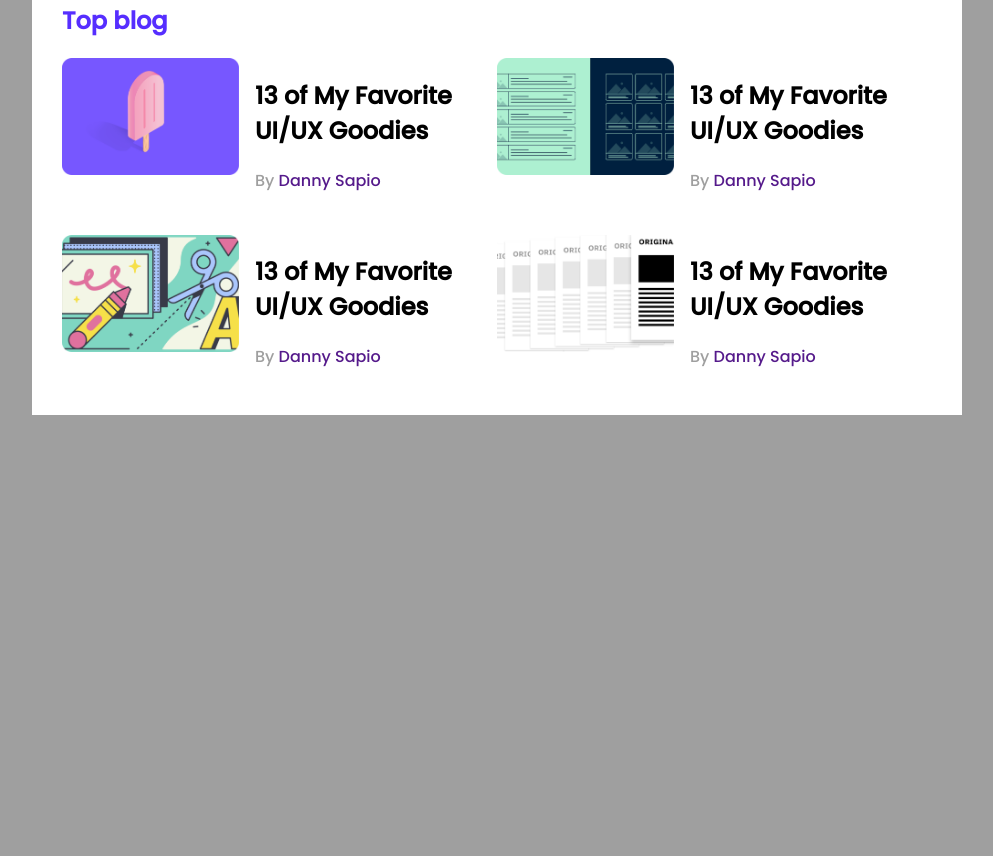
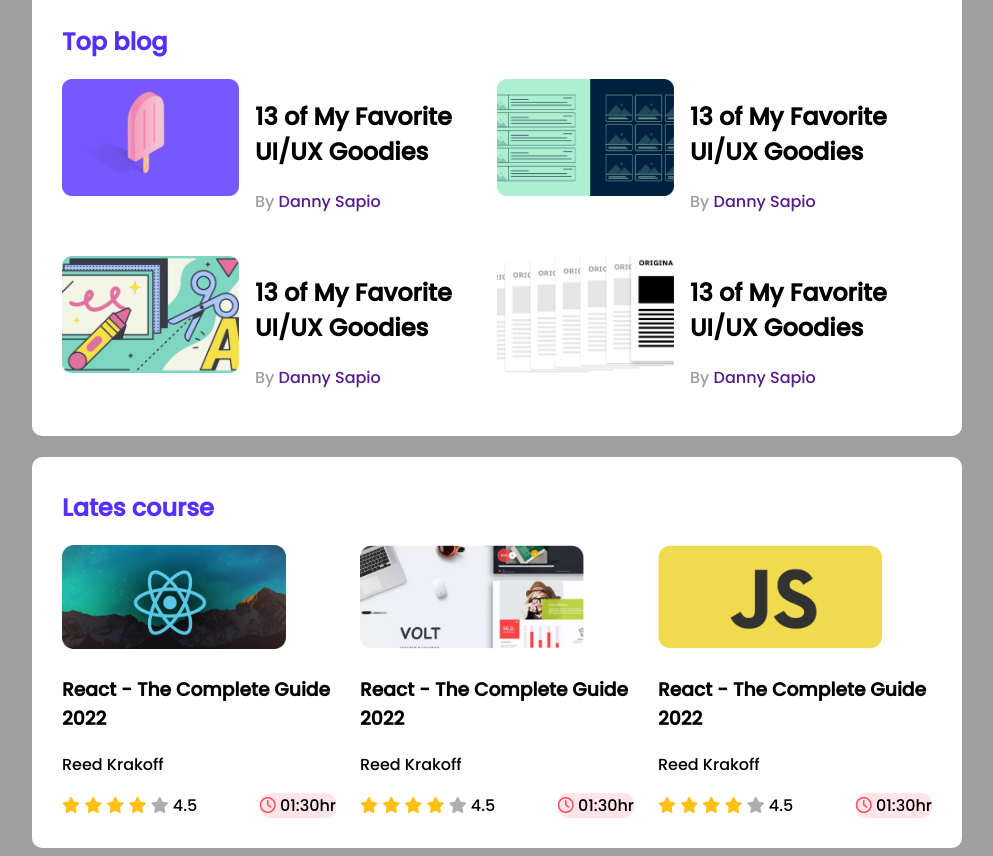
Before and after one commit to MilonMridha/leader_board, a plain HTML site: page index.html in a window 1280 px wide. Shown: the part 315-1171 px from the top of the page, without its empty margins (143-1136 px from the left). Before the commit the page ends 800 px from the top, so only its background shows below. Drawn offline with Linux system fonts and the light colour scheme.

Commit message:
added courses

```diff
--- a/index.html
+++ b/index.html
@@ -5,6 +5,9 @@
     <meta http-equiv="X-UA-Compatible" content="IE=edge">
     <meta name="viewport" content="width=device-width, initial-scale=1.0">
     <title>Leader board</title>
+    <!-- font awesome -->
+    <script src="https://kit.fontawesome.com/83828c2b87.js" crossorigin="anonymous"></script>
+
     <link rel="stylesheet" href="style.css">
 </head>
 <body>
@@ -110,6 +113,93 @@
                </div>
            </div>
        </section>
+       <!-- latest courses -->
+       <section class="container">
+           <h2 class="section-tittle">Lates course</h2>
+           <div class="courses">
+               <div class="course">
+                  <div class="course-banner">
+                    <img src="images/courses/course-1.png" alt="">
+                  </div>
+                  <div class="course-detail">
+                      <h3 class="course-tittle">React - The Complete Guide 2022</h3>
+                      <p class="course-author">Reed Krakoff</p>
+                      <div class="course-info">
+                          <div>
+                            <i class="fas fa-star filled"></i>
+                            <i class="fas fa-star filled"></i>
+                            <i class="fas fa-star filled"></i>
+                            <i class="fas fa-star filled"></i>
+                            <i class="fas fa-star empty"></i>
+                            <span>4.5</span>
+                          </div>
+
+                          <div class="course-duration">
+                            <i class="far fa-clock"></i>
+                            01:30hr
+
+
+                          </div>
+                      </div>
+                  </div>
+               </div>
+               <div class="course">
+                  <div class="course-banner">
+                    <img src="images/courses/course-2.png" alt="">
+                  </div>
+                  <div class="course-detail">
+                      <h3 class="course-tittle">React - The Complete Guide 2022</h3>
+                      <p class="course-author">Reed Krakoff</p>
+                      <div class="course-info">
+                          <div>
+                            <i class="fas fa-star filled"></i>
+                            <i class="fas fa-star filled"></i>
+                            <i class="fas fa-star filled"></i>
+                            <i class="fas fa-star filled"></i>
+                            <i class="fas fa-star empty"></i>
+                            <span>4.5</span>
+                          </div>
+
+                          <div class="course-duration">
+                            <i class="far fa-clock"></i>
+                            01:30hr
+
+
+                          </div>
+                      </div>
+                  </div>
+               </div>
+               <div class="course">
+                  <div class="course-banner">
+                    <img src="images/courses/course-3.png" alt="">
+                  </div>
+                  <div class="course-detail">
+                      <h3 class="course-tittle">React - The Complete Guide 2022</h3>
+                      <p class="course-author">Reed Krakoff</p>
+                      <div class="course-info">
+                          <div>
+                            <i class="fas fa-star filled"></i>
+                            <i class="fas fa-star filled"></i>
+                            <i class="fas fa-star filled"></i>
+                            <i class="fas fa-star filled"></i>
+                            <i class="fas fa-star empty"></i>
+                            <span>4.5</span>
+                          </div>
+
+                          <div class="course-duration">
+                            <i class="far fa-clock"></i>
+                            01:30hr
+
+
+                          </div>
+                      </div>
+                  </div>
+               </div>
+           </div>
+       </section>
+
+
+
    </main>
 
 </body>
--- a/style.css
+++ b/style.css
@@ -8,12 +8,16 @@
 }
 main{
     display: flex;
-    justify-content: center;
+    flex-direction: column;
+    align-items: center;
+
 }
 .container{
     background: #FFFFFF;
     width: 870px;
     padding: 30px;
+    margin-top: 21px;
+    border-radius: 10px;
 
 }
 
@@ -52,6 +56,12 @@
 
 /* ----------top blog style---------
 -----------------------------*/
+.courses{
+    display: grid;
+    grid-template-columns: repeat(3,1fr);
+    grid-column-gap: 24px;
+}
+
 .blogs{
     display: grid;
     grid-template-columns: repeat(2,1fr);
@@ -77,3 +87,30 @@
 .blog-author a{
     text-decoration: none;
 }
+/* Lates course style  */
+.course .course-banner img{
+    width: 224px;
+    height: 104px;
+}
+
+.fa-star.filled{
+    color: #FFC014;
+}
+.fa-star.empty{
+    color:  #AEAEAE;
+}
+.course-info{
+    display: flex;
+    align-items: center;
+    justify-content: space-between;
+
+}
+.course-duration{
+    background: #FFE4E8;
+    border-radius: 10px;
+}
+.course-duration .fa-clock{
+
+color: #FF4A60;
+
+}
```
